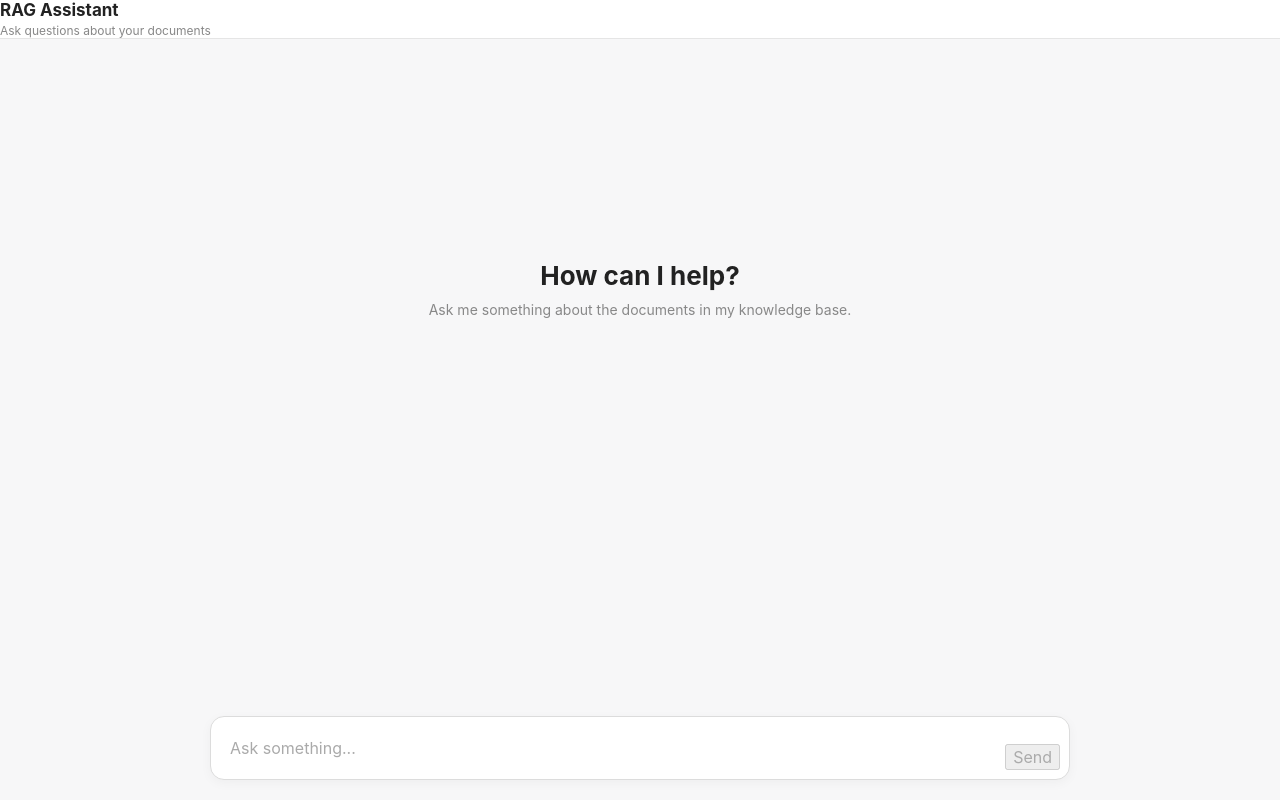
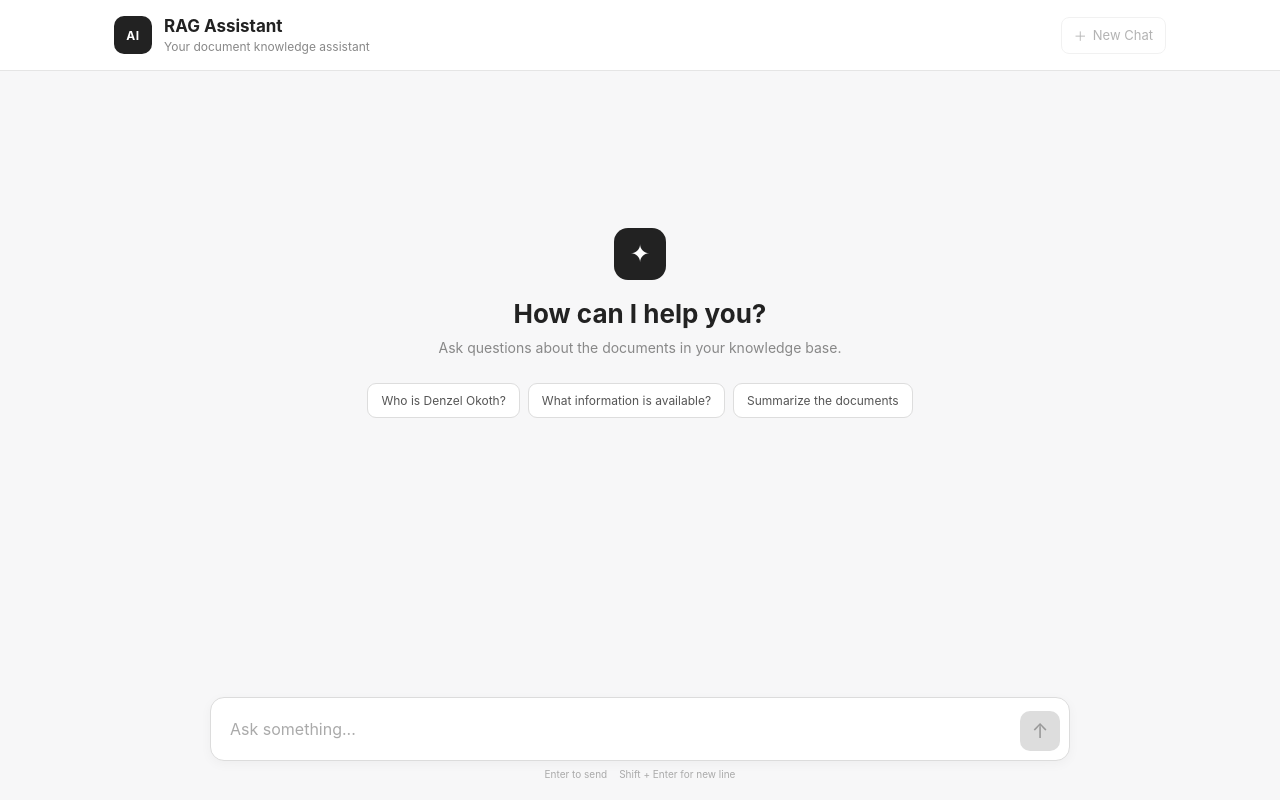
Before and after one commit to gitcat456/ai_ml, a React (Vite) app in the folder python-foundations/chat_ui/frontend/: page / in a window 1280 px wide. Built offline with nearby package versions, Linux system fonts and the light colour scheme.

Commit message:
enhance chat UI with auto-resize input, timestamps, and suggestions

```diff
--- a/python-foundations/chat_ui/frontend/src/App.tsx
+++ b/python-foundations/chat_ui/frontend/src/App.tsx
@@ -1,4 +1,8 @@
-import { useEffect, useRef, useState } from "react";
+import {
+  useEffect,
+  useRef,
+  useState,
+} from "react";
 import ReactMarkdown from "react-markdown";
 import remarkGfm from "remark-gfm";
 import "./App.css";
@@ -18,6 +22,7 @@ interface Message {
   role: "user" | "assistant";
   content: string;
   sources?: Source[];
+  timestamp: Date;
 }
 
 function App() {
@@ -25,7 +30,11 @@ function App() {
   const [messages, setMessages] = useState<Message[]>([]);
   const [loading, setLoading] = useState(false);
 
-  const messagesEndRef = useRef<HTMLDivElement | null>(null);
+  const messagesEndRef =
+    useRef<HTMLDivElement | null>(null);
+
+  const textareaRef =
+    useRef<HTMLTextAreaElement | null>(null);
 
   useEffect(() => {
     messagesEndRef.current?.scrollIntoView({
@@ -33,41 +42,78 @@ function App() {
     });
   }, [messages, loading]);
 
+  useEffect(() => {
+    const textarea = textareaRef.current;
+
+    if (!textarea) {
+      return;
+    }
+
+    textarea.style.height = "auto";
+    textarea.style.height = `${Math.min(
+      textarea.scrollHeight,
+      160
+    )}px`;
+  }, [message]);
+
+  function startNewChat() {
+    if (loading) {
+      return;
+    }
+
+    setMessages([]);
+    setMessage("");
+  }
+
   async function sendMessage() {
     if (!message.trim() || loading) {
       return;
     }
 
+    const currentMessage = message.trim();
+
     const userMessage: Message = {
       role: "user",
-      content: message,
+      content: currentMessage,
+      timestamp: new Date(),
     };
 
-    setMessages((previous) => [...previous, userMessage]);
+    setMessages((previous) => [
+      ...previous,
+      userMessage,
+    ]);
+
     setMessage("");
     setLoading(true);
 
     try {
-      const response = await fetch("http://127.0.0.1:8000/api/chat", {
+      const response = await fetch(
+        "http://127.0.0.1:8000/api/chat",
+        {
           method: "POST",
           headers: {
             "Content-Type": "application/json",
           },
           body: JSON.stringify({
-          message: message,
+            message: currentMessage,
           }),
-      });
+        }
+      );
 
       if (!response.ok) {
-        throw new Error("Failed to get response");
+        throw new Error(
+          `Request failed: ${response.status}`
+        );
       }
 
-      const data: ChatResponse = await response.json();
+      const data: ChatResponse =
+        await response.json();
 
       const assistantMessage: Message = {
         role: "assistant",
         content: data.answer,
         sources: data.sources,
+        timestamp: new Date(),
       };
 
       setMessages((previous) => [
@@ -80,7 +126,8 @@ function App() {
       const errorMessage: Message = {
         role: "assistant",
         content:
-          "Something went wrong while contacting the backend.",
+          "Sorry, something went wrong while contacting the backend. Please try again.",
+        timestamp: new Date(),
       };
 
       setMessages((previous) => [
@@ -92,15 +139,53 @@ function App() {
     }
   }
 
+  function handleKeyDown(
+    event: React.KeyboardEvent<HTMLTextAreaElement>
+  ) {
+    if (
+      event.key === "Enter" &&
+      !event.shiftKey
+    ) {
+      event.preventDefault();
+      sendMessage();
+    }
+  }
+
+  function formatTime(date: Date) {
+    return date.toLocaleTimeString([], {
+      hour: "2-digit",
+      minute: "2-digit",
+    });
+  }
+
   return (
     <div className="app">
       <header className="header">
+        <div className="header-content">
+          <div className="brand">
+            <div className="brand-icon">
+              AI
+            </div>
+
             <div>
               <h1>RAG Assistant</h1>
 
               <p>
-            Ask questions about your documents
+                Your document knowledge assistant
               </p>
+            </div>
+          </div>
+
+          <button
+            className="new-chat-button"
+            onClick={startNewChat}
+            disabled={
+              loading || messages.length === 0
+            }
+          >
+            <span>＋</span>
+            New Chat
+          </button>
         </div>
       </header>
 
@@ -109,12 +194,50 @@ function App() {
 
           {messages.length === 0 && (
             <div className="welcome">
-              <h2>How can I help?</h2>
+              <div className="welcome-icon">
+                ✦
+              </div>
+
+              <h2>
+                How can I help you?
+              </h2>
 
               <p>
-                Ask me something about the documents
-                in my knowledge base.
+                Ask questions about the documents
+                in your knowledge base.
               </p>
+
+              <div className="suggestions">
+                <button
+                  onClick={() =>
+                    setMessage(
+                      "Who is Denzel Okoth?"
+                    )
+                  }
+                >
+                  Who is Denzel Okoth?
+                </button>
+
+                <button
+                  onClick={() =>
+                    setMessage(
+                      "What information is available in the documents?"
+                    )
+                  }
+                >
+                  What information is available?
+                </button>
+
+                <button
+                  onClick={() =>
+                    setMessage(
+                      "Summarize the main topics in the documents."
+                    )
+                  }
+                >
+                  Summarize the documents
+                </button>
+              </div>
             </div>
           )}
 
@@ -125,21 +248,32 @@ function App() {
             >
               <div className="message">
 
-                <div className="message-label">
+                <div className="message-header">
+                  <span className="message-label">
                     {msg.role === "user"
                       ? "You"
                       : "Assistant"}
+                  </span>
+
+                  <span className="message-time">
+                    {formatTime(
+                      msg.timestamp
+                    )}
+                  </span>
                 </div>
 
                 <div className="message-content">
-                  {msg.role === "assistant" ? (
+                  {msg.role ===
+                  "assistant" ? (
                     <ReactMarkdown
-                      remarkPlugins={[remarkGfm]}
+                      remarkPlugins={[
+                        remarkGfm,
+                      ]}
                     >
                       {msg.content}
                     </ReactMarkdown>
                   ) : (
-                    msg.content
+                    <p>{msg.content}</p>
                   )}
                 </div>
 
@@ -147,30 +281,55 @@ function App() {
                   msg.sources.length > 0 && (
                     <div className="sources">
                       <div className="sources-title">
-                        Sources
+                        <span>Sources</span>
+
+                        <span className="sources-count">
+                          {msg.sources.length}
+                        </span>
                       </div>
 
+                      <div className="source-list">
                         {msg.sources.map(
-                        (source, sourceIndex) => (
+                          (
+                            source,
+                            sourceIndex
+                          ) => (
                             <div
-                            className="source"
+                              className="source-card"
                               key={sourceIndex}
                             >
-                            <span className="source-file">
-                              {source.file}
+                              <div className="source-icon">
+                                📄
+                              </div>
+
+                              <div className="source-info">
+                                <div className="source-file">
+                                  {source.file ||
+                                    "Unknown document"}
+                                </div>
+
+                                <div className="source-meta">
+                                  <span>
+                                    Page{" "}
+                                    {source.page ||
+                                      "—"}
                                   </span>
 
+                                  {source.score !==
+                                    null && (
                                     <span>
-                              Page {source.page}
+                                      Relevance{" "}
+                                      {source.score.toFixed(
+                                        3
+                                      )}
                                     </span>
-
-                            <span>
-                              Score{" "}
-                              {source.score?.toFixed(3)}
-                            </span>
+                                  )}
+                                </div>
+                              </div>
                             </div>
                           )
                         )}
+                      </div>
                     </div>
                   )}
               </div>
@@ -181,12 +340,16 @@ function App() {
             <div className="message-row assistant">
               <div className="message">
 
-                <div className="message-label">
+                <div className="message-header">
+                  <span className="message-label">
                     Assistant
+                  </span>
                 </div>
 
                 <div className="typing">
-                  Thinking...
+                  <span></span>
+                  <span></span>
+                  <span></span>
                 </div>
 
               </div>
@@ -197,33 +360,50 @@ function App() {
 
         </div>
 
+        <div className="input-wrapper">
           <div className="input-area">
+
             <textarea
+              ref={textareaRef}
               value={message}
               onChange={(event) =>
-              setMessage(event.target.value)
+                setMessage(
+                  event.target.value
+                )
               }
-            onKeyDown={(event) => {
-              if (
-                event.key === "Enter" &&
-                !event.shiftKey
-              ) {
-                event.preventDefault();
-                sendMessage();
-              }
-            }}
+              onKeyDown={handleKeyDown}
               placeholder="Ask something..."
               rows={1}
+              disabled={loading}
             />
 
             <button
+              className="send-button"
               onClick={sendMessage}
               disabled={
-              loading || !message.trim()
+                loading ||
+                !message.trim()
               }
+              aria-label="Send message"
             >
-            {loading ? "Thinking..." : "Send"}
+              {loading ? (
+                <span className="spinner"></span>
+              ) : (
+                <span>↑</span>
+              )}
             </button>
+
+          </div>
+
+          <div className="input-hint">
+            <span>
+              Enter to send
+            </span>
+
+            <span>
+              Shift + Enter for new line
+            </span>
+          </div>
         </div>
       </main>
     </div>
```
Lines whose indentation alone changed are shown as unchanged.
